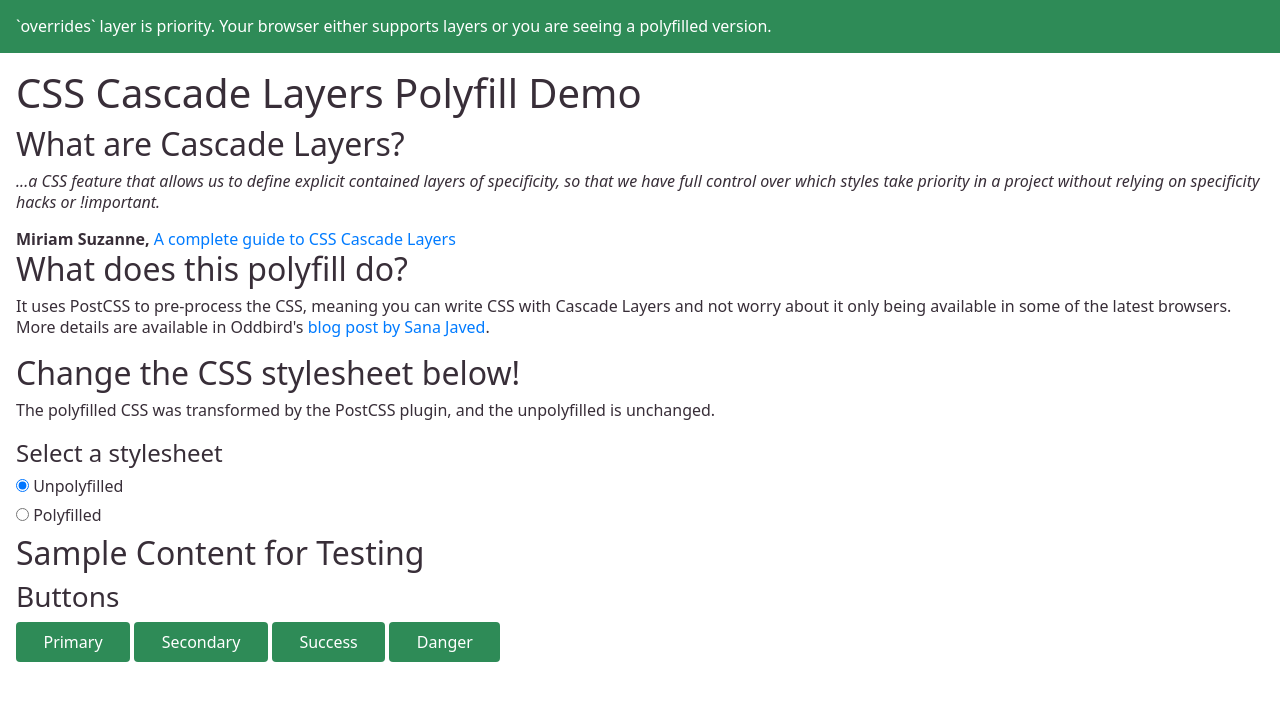
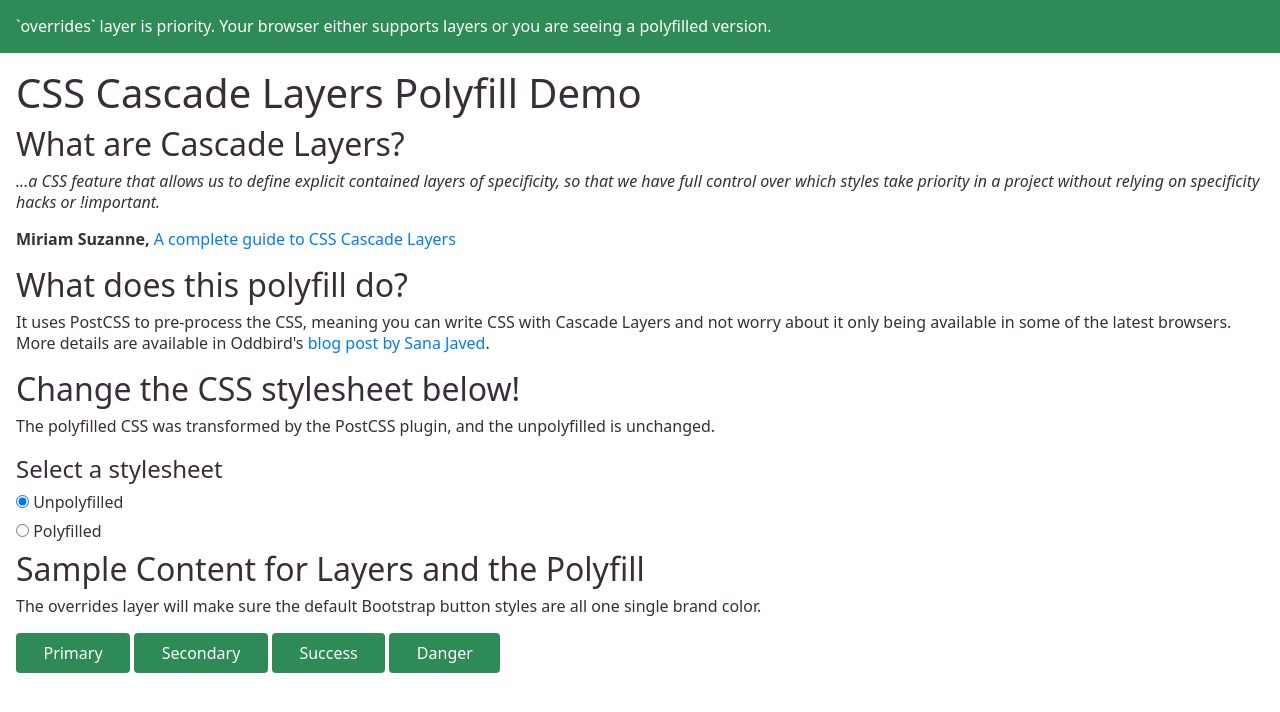
Before and after one commit to oddbird/cascade-layers-polyfill-demo, a website built with webpack: page src/index.html in a window 1280 px wide. Built offline with nearby package versions, Linux system fonts and the light colour scheme.

Commit message:
update markup

```diff
--- a/src/index.html
+++ b/src/index.html
@@ -10,15 +10,13 @@
 <body>
   <main>
     <h1>CSS Cascade Layers Polyfill Demo</h1>
-
     <h2>What are Cascade Layers?</h2>
-
-    <blockquote>...a CSS feature that allows us to define explicit contained layers of specificity, so that we have full control over which styles take priority in a project without relying on specificity hacks or !important.</blockquote>
-
-    <figcaption>Miriam Suzanne, <a href="https://css-tricks.com/css-cascade-layers/">A complete guide to CSS Cascade Layers</a></figcaption>
+    <figure>
+      <blockquote>...a CSS feature that allows us to define explicit contained layers of specificity, so that we have full control over which styles take priority in a project without relying on specificity hacks or !important.</blockquote>
+      <figcaption>Miriam Suzanne, <a href="https://css-tricks.com/css-cascade-layers/">A complete guide to CSS Cascade Layers</a></figcaption>
+    </figure>
 
     <h2>What does this polyfill do?</h2>
-
     <p>It uses PostCSS to pre-process the CSS, meaning you can write CSS with Cascade Layers and not worry about it only being available in some of the latest browsers. More details are available in Oddbird's <a href="https://www.oddbird.net/2022/06/21/cascade-layers-polyfill/">blog post by Sana Javed</a>.</p>
 
     <h2>Change the CSS stylesheet below!</h2>
@@ -37,14 +35,13 @@
     </fieldset>
 
     <aside class="test-content">
-      <h2>Sample Content for Testing</h2>
-      <h3>Buttons</h3>
+      <h2>Sample Content for Layers and the Polyfill</h2>
+      <p>The overrides layer will make sure the default Bootstrap button styles are all one single brand color.</p>
       <button type="button" class="btn btn-primary">Primary</button>
       <button type="button" class="btn btn-secondary">Secondary</button>
       <button type="button" class="btn btn-success">Success</button>
       <button type="button" class="btn btn-danger">Danger</button>
     </aside>
-
   </main>
 
   <script src="../dist/main.js"></script>
```
